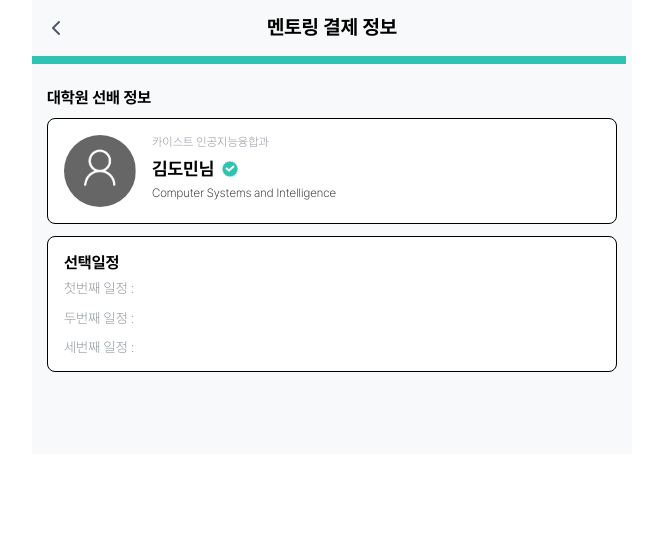
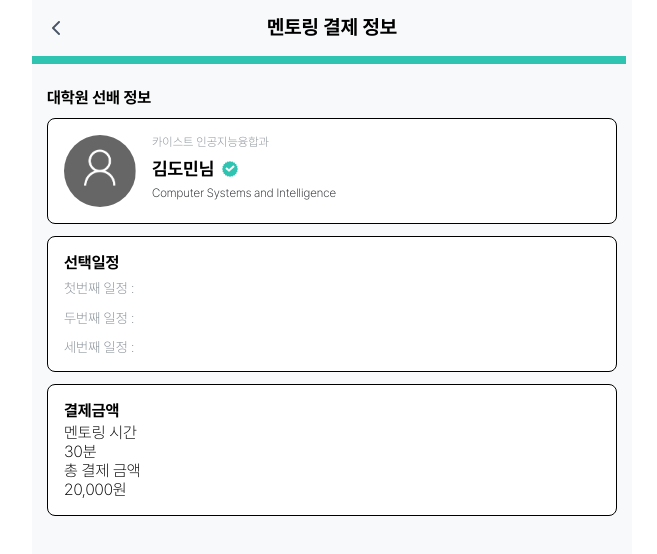
Before and after one commit to WE-ARE-RACCOONS/postgraduate-front, a Next.js app: page /mentoring-apply/1/pay in a window 1280 px wide. Shown: the top 554 px of the page, without its empty margins (308-965 px from the left). Built offline with nearby package versions, Linux system fonts and the light colour scheme.

Commit message:
RAC-266 feat: 결제 페이지 상수 파일 분리

```diff
--- a/src/app/mentoring-apply/[seniorId]/pay/page.tsx
+++ b/src/app/mentoring-apply/[seniorId]/pay/page.tsx
@@ -8,6 +8,7 @@ import AuthLabeledText from "@/components/Text/AuthLabeledText";
 import { useAtomValue } from "jotai";
 import { firAbleTimeAtom, secAbleTimeAtom, thiAbleTimeAtom } from "@/stores/mentoring";
 import { useEffect } from "react";
+import { MENTORING_PAY_ETC_TEXT, MENTORING_PAY_PAYMENT_TEXT, MENTORING_PAY_TITLE } from "@/constants/pay/pay";
 
 function MentoringApplyPayPage() {
   const firstTime = useAtomValue(firAbleTimeAtom);
@@ -37,7 +38,7 @@ function MentoringApplyPayPage() {
       <BackHeader headerText="멘토링 결제 정보" />
       <ProgressBar activeNum={2} />
       <MAPContent>
-        <MAPTitle id="map-title-senior-info">대학원 선배 정보</MAPTitle>
+        <MAPTitle id="map-title-senior-info">{MENTORING_PAY_TITLE.seniorInfo}</MAPTitle>
         <MAPBox>
           <MAPInfoWrapper>
             <RoundedImage imgSrc={user_icon} altMsg="대학원생 프로필 이미지" />
@@ -53,24 +54,35 @@ function MentoringApplyPayPage() {
         </MAPBox>
         <MAPBox>
           <MAPTimeWrapper>
-            <MAPTitle>선택일정</MAPTitle>
+            <MAPTitle>{MENTORING_PAY_TITLE.schedule}</MAPTitle>
             <div id="map-time-list">
               <ol>
                 <li>
-                  <div className="map-time-text">첫번째 일정 :</div>
+                  <div className="map-time-text">첫{MENTORING_PAY_ETC_TEXT.nthSchedule}</div>
                   <div className="map-time-value">{formatTime(firstTime)}</div>
                 </li>
                 <li>
-                  <div className="map-time-text">두번째 일정 :</div>
+                  <div className="map-time-text">두{MENTORING_PAY_ETC_TEXT.nthSchedule}</div>
                   <div className="map-time-value">{formatTime(secondTime)}</div>
                 </li>
                 <li>
-                  <div className="map-time-text">세번째 일정 :</div>
+                  <div className="map-time-text">세{MENTORING_PAY_ETC_TEXT.nthSchedule}</div>
                   <div className="map-time-value">{formatTime(thirdTime)}</div>
                 </li>
               </ol>
             </div>
           </MAPTimeWrapper>
+        </MAPBox>
+        <MAPBox>
+          <MAPTitle>{MENTORING_PAY_TITLE.payAmount}</MAPTitle>
+          <div>
+            <div>{MENTORING_PAY_PAYMENT_TEXT.timeText}</div>
+            <div>{MENTORING_PAY_PAYMENT_TEXT.timeValue}</div>
+          </div>
+          <div>
+            <div>{MENTORING_PAY_PAYMENT_TEXT.amountText}</div>
+            <div>{MENTORING_PAY_PAYMENT_TEXT.amountValue}</div>
+          </div>
         </MAPBox>
       </MAPContent>
     </MAPContainer>
--- /dev/null
+++ b/src/constants/pay/pay.ts
@@ -0,0 +1,29 @@
+export const MENTORING_PAY_TITLE = {
+  seniorInfo: '대학원 선배 정보',
+  schedule: '선택일정',
+  payAmount: '결제금액',
+  payMethod: '결제수단',
+  notice: '유의사항',
+  noShow: '노쇼정책',
+  refund: '환불정책'
+};
+
+export const MENTORING_PAY_PAYMENT_TEXT = {
+  timeText: '멘토링 시간',
+  timeValue: '30분',
+  amountText: '총 결제 금액',
+  amountValue: '20,000원',
+  methodText: '신용/체크카드'
+}
+
+export const MENTORING_PAY_NOTICE_TEXT = {
+  scheduleChange: '대학원 선배의 수락 후 일정 변경은 불가합니다',
+  cancelChange: '대학원 선배 수락 후 취소는 불가합니다',
+  reject: '선배의 신청 거절시 자동 취소 및 환불을 안내드립니다',
+  noResponse: '선배의 수락이 신청 다음날 오후 11시 59분까지 없으면 자동 취소 및 환불됩니다'
+}
+
+export const MENTORING_PAY_ETC_TEXT = {
+  nthSchedule: '번째 일정 :',
+  moreDetail: '자세히 알아보기'
+}
```
